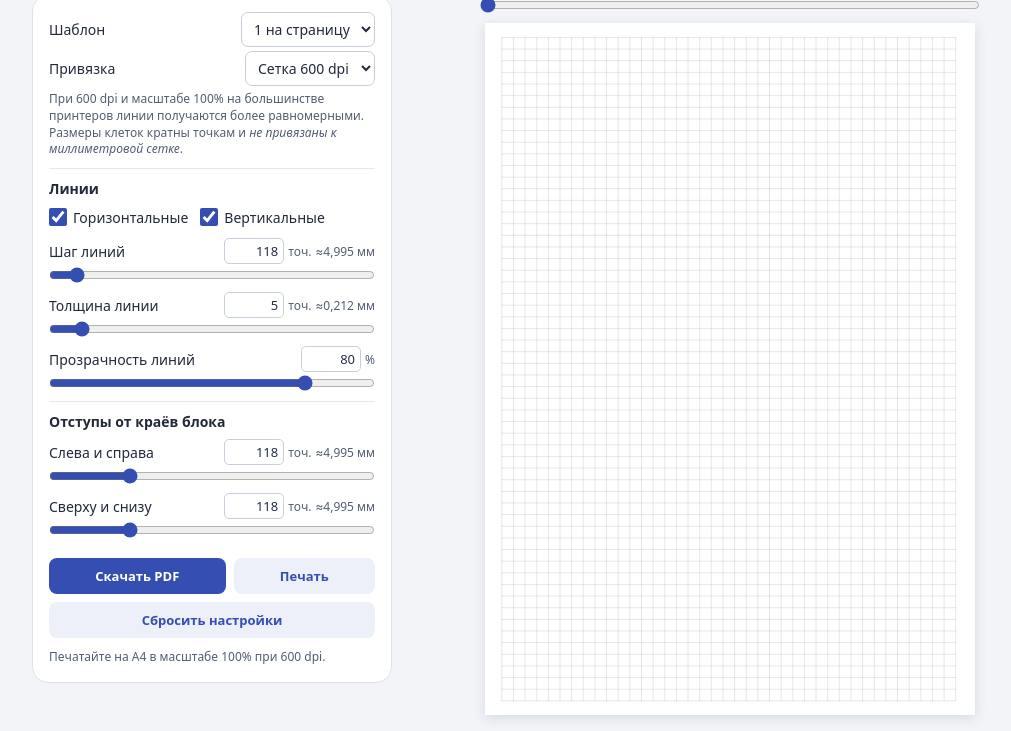
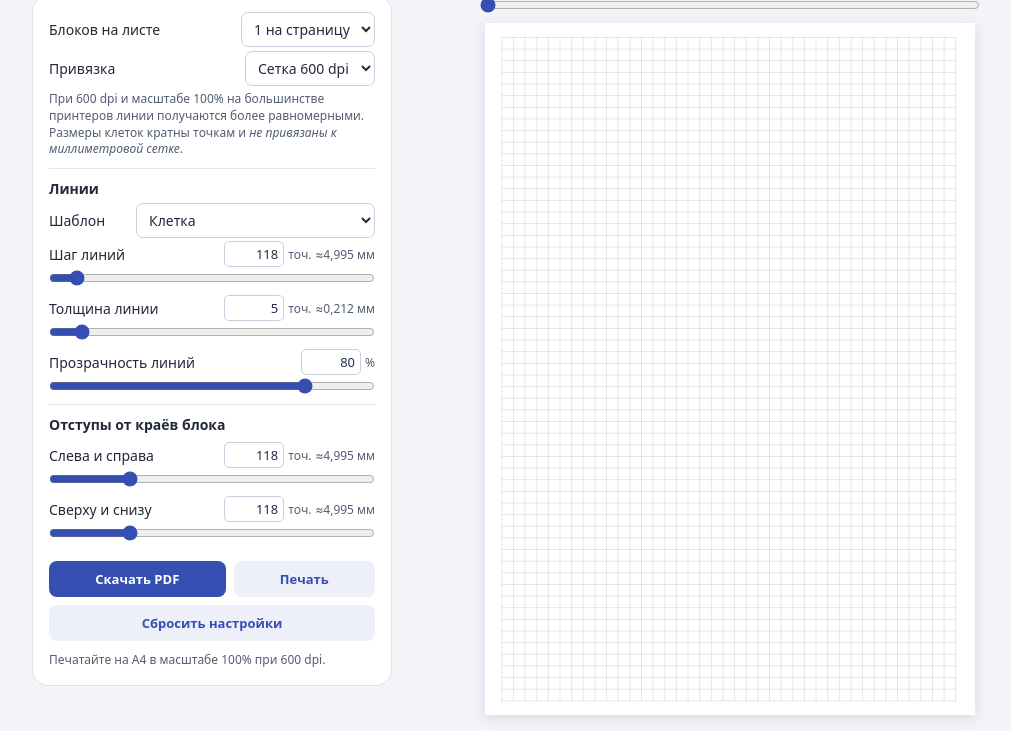
Before and after one commit to zaverden/a4, a plain HTML site: page index.html in a window 1280 px wide. Shown: the part 69-800 px from the top of the page, without its empty margins (122-1133 px from the left). Drawn offline with Linux system fonts and the light colour scheme.

Commit message:
Add five ruling templates with narrow line patterns

```diff
--- a/index.html
+++ b/index.html
@@ -42,10 +42,9 @@
     .group-title { margin-bottom: 5px; font-size: 14px; font-weight: 700; }
     .row { display: flex; align-items: center; justify-content: space-between; gap: 12px; min-height: 32px; font-size: 14px; }
     .row + .row { margin-top: 4px; }
-    .line-directions { display: flex; flex-wrap: wrap; gap: 0 12px; margin-bottom: 4px; }
-    .check { display: flex; align-items: center; gap: 6px; min-height: 28px; font-size: 14px; }
+    .pattern-row { flex-wrap: wrap; }
+    .pattern-row select { max-width: 100%; }
     input { accent-color: var(--accent); }
-    input[type="checkbox"] { width: 18px; height: 18px; margin: 0; }
     select {
       padding: 6px 8px;
       border: 1px solid #c7cfdf;
@@ -177,7 +176,7 @@
       <form class="settings" id="settings">
         <fieldset aria-label="Шаблон листа">
           <label class="row" for="layout">
-            Шаблон
+            Блоков на листе
             <select id="layout">
               <option value="1" selected>1 на страницу</option>
               <option value="2">2 на страницу</option>
@@ -196,10 +195,16 @@
         </fieldset>
         <fieldset aria-labelledby="line-options">
           <p class="group-title" id="line-options">Линии</p>
-          <div class="line-directions">
-            <label class="check"><input id="horizontal" type="checkbox" checked> Горизонтальные</label>
-            <label class="check"><input id="vertical" type="checkbox" checked> Вертикальные</label>
-          </div>
+          <label class="row pattern-row" for="pattern">
+            Шаблон
+            <select id="pattern">
+              <option value="grid" selected>Клетка</option>
+              <option value="horizontal">Линия горизонтальная</option>
+              <option value="vertical">Линия вертикальная</option>
+              <option value="narrow-horizontal">Узкая линия горизонтальная</option>
+              <option value="narrow-vertical">Узкая линия вертикальная</option>
+            </select>
+          </label>
           <div class="dimension-control">
             <div class="row">
               <label id="spacing-label" for="spacing-entry">Шаг линий</label>
@@ -304,8 +309,14 @@
     const settings = document.getElementById('settings');
     const layout = document.getElementById('layout');
     const measurementMode = document.getElementById('measurement-mode');
-    const horizontal = document.getElementById('horizontal');
-    const vertical = document.getElementById('vertical');
+    const pattern = document.getElementById('pattern');
+    const linePatterns = {
+      grid: { horizontal: true, vertical: true },
+      horizontal: { horizontal: true, vertical: false },
+      vertical: { horizontal: false, vertical: true },
+      'narrow-horizontal': { horizontal: true, vertical: false, skipThird: true },
+      'narrow-vertical': { horizontal: false, vertical: true, skipThird: true },
+    };
     const transparency = document.getElementById('transparency');
     const transparencyEntry = document.getElementById('transparency-entry');
     const dotsNote = document.getElementById('dots-note');
@@ -328,7 +339,7 @@
     const zoomEntry = document.getElementById('zoom-entry');
     const paperWindow = document.getElementById('paper-window');
     const paper = document.getElementById('paper');
-    const savedControls = [layout, measurementMode, horizontal, vertical,
+    const savedControls = [layout, measurementMode, pattern,
       ...dimensions.flatMap(({ dots, mm }) => [dots, mm]), transparency, zoom];
     let previousMode = measurementMode.value;
     let previewDrag = null;
@@ -338,8 +349,7 @@
     function saveSettings() {
       const values = {};
       for (const control of savedControls) {
-        if (control.type === 'checkbox') values[control.id] = control.checked;
-        else values[control.id] = control.value;
+        values[control.id] = control.value;
       }
       try {
         localStorage.setItem(storageKey, JSON.stringify(values));
@@ -352,6 +362,12 @@
       try {
         const values = JSON.parse(localStorage.getItem(storageKey));
         if (!values || typeof values !== 'object') return;
+
+        if (!Object.hasOwn(values, pattern.id)) {
+          values[pattern.id] = 'grid';
+          if (values.horizontal === false && values.vertical !== false) values[pattern.id] = 'vertical';
+          if (values.vertical === false && values.horizontal !== false) values[pattern.id] = 'horizontal';
+        }
 
         const previousTone = values['line-tone'];
         if (!Object.hasOwn(values, transparency.id)
@@ -373,9 +389,7 @@
 
         for (const control of savedControls) {
           const value = values[control.id];
-          if (control.type === 'checkbox') {
-            if (typeof value === 'boolean') control.checked = value;
-          } else if (control.type === 'select-one') {
+          if (control.type === 'select-one') {
             if (Array.from(control.options).some(option => option.value === String(value))) {
               control.value = String(value);
             }
@@ -439,7 +453,7 @@
       return value;
     }
 
-    function lineStarts(min, max, spacing, thickness, gridAligned) {
+    function lineStarts(min, max, spacing, thickness, gridAligned, skipThird = false) {
       // These coordinates are the top or left edges of the lines.
       const firstAllowed = gridAligned ? Math.ceil(min / dotPitch) * dotPitch : min;
       const count = Math.floor((max - firstAllowed - thickness) / spacing + 1e-9) + 1;
@@ -454,7 +468,8 @@
           Math.floor(lastAllowed / dotPitch) * dotPitch,
         ))
         : centered;
-      return Array.from({ length: count }, (_, index) => start + index * spacing);
+      return Array.from({ length: count }, (_, index) => start + index * spacing)
+        .filter((_, index) => !skipThird || index % 3 !== 2);
     }
 
     function render(editingEntry = null) {
@@ -482,7 +497,8 @@
         pageInsetX = Math.floor((pageUnitsWide - panelWidth * panelsAcross) / 2);
         pageInsetY = Math.floor((pageUnitsHigh - panelHeight * panelsDown) / 2);
       }
-      const isGrid = horizontal.checked && vertical.checked;
+      const { horizontal: drawHorizontal, vertical: drawVertical, skipThird } = linePatterns[pattern.value];
+      const isGrid = drawHorizontal && drawVertical;
       const segments = [];
       const rectangles = [];
 
@@ -497,14 +513,14 @@
         let top = originY + marginY;
         let right = originX + panelWidth - marginX;
         let bottom = originY + panelHeight - marginY;
-        const rows = horizontal.checked ? lineStarts(top, bottom, spacing, thickness, gridAligned) : [];
-        const columns = vertical.checked ? lineStarts(left, right, spacing, thickness, gridAligned) : [];
+        const rows = drawHorizontal ? lineStarts(top, bottom, spacing, thickness, gridAligned, skipThird) : [];
+        const columns = drawVertical ? lineStarts(left, right, spacing, thickness, gridAligned, skipThird) : [];
         if (isGrid && (rows.length < 2 || columns.length < 2)) {
           message = 'Уменьшите шаг или отступы, чтобы в каждом блоке поместилась целая клетка.';
           break;
         }
-        if ((horizontal.checked && (right <= left || !rows.length))
-          || (vertical.checked && (bottom <= top || !columns.length))) {
+        if ((drawHorizontal && (right <= left || !rows.length))
+          || (drawVertical && (bottom <= top || !columns.length))) {
           message = 'Уменьшите отступы, чтобы в каждом блоке поместились линии.';
           break;
         }
```
Also changed, not shown: 1 other file.
